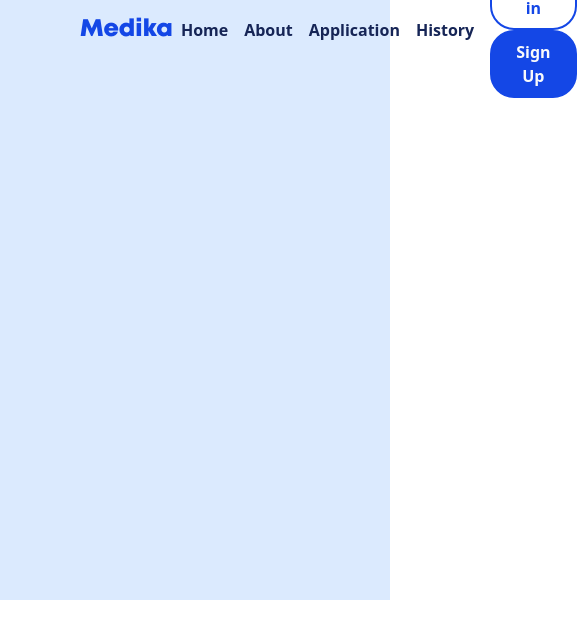
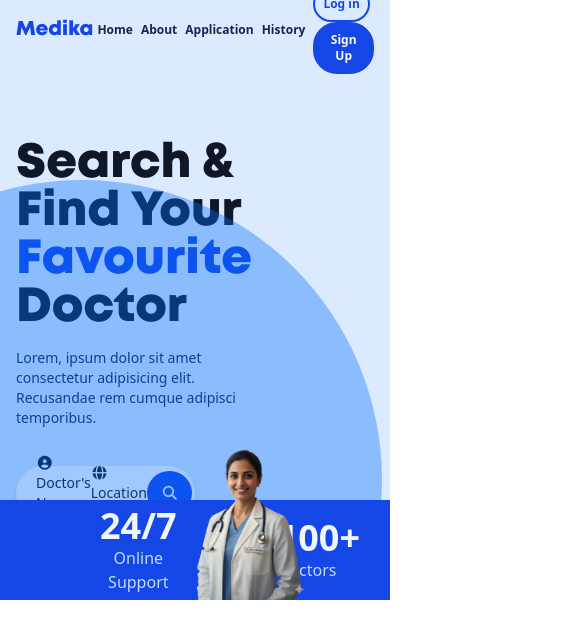
Before and after one commit to zimcodes1/MEDIKA, a React (Vite) app in the folder medika/: page / in a window 390 px wide. Shown: the top 638 px of the page, 585 px wide, since content can reach past the window. Built offline with nearby package versions, Linux system fonts and the light colour scheme.

Commit message:
Hero Section completed though only slightly responsive

```diff
--- a/medika/index.html
+++ b/medika/index.html
@@ -3,6 +3,7 @@
   <head>
     <meta charset="UTF-8" />
     <link rel="icon" type="image/svg+xml" href="/images/germ.png" />
+    <link rel="stylesheet" href="https://cdnjs.cloudflare.com/ajax/libs/font-awesome/7.0.1/css/all.min.css">
     <meta name="viewport" content="width=device-width, initial-scale=1.0" />
     <title>Medika | Your Health First</title>
   </head>
--- a/medika/src/App.css
+++ b/medika/src/App.css
@@ -6,4 +6,5 @@
 
 *{
   box-sizing: border-box;
+  transition: 0.3s;
 }
--- a/medika/src/App.tsx
+++ b/medika/src/App.tsx
@@ -1,12 +1,10 @@
 import './App.css'
-import TopBar from './components/TopBar'
+import Hero from './components/Hero'
 
 function App(){
   return(
     <div className='w-full h-auto'>
-      <div className='w-full h-[600px] bg-blue-100 flex px-20'>
-        <TopBar></TopBar>
-      </div>
+      <Hero></Hero>
     </div>
   )
 }
--- /dev/null
+++ b/medika/src/components/ButBar.tsx
@@ -0,0 +1,24 @@
+
+const ButBar = ()=>{
+    return(
+        <div className="w-full absolute bottom-0 h-[100px] bg-blue-700 flex left-0 py-5 px-20">
+            <div className="w-[60%] h-full flex">
+                <span className="flex h-full flex-col justify-center text-center mx-5">
+                    <h2 className="text-4xl font-bold text-blue-50">24/7</h2>
+                    <p className="text-blue-200">Online Support</p>
+                </span>
+                <span className="flex h-full flex-col justify-center border-x border-blue-300 px-10 mx-10">
+                    <h2 className="text-4xl font-bold text-blue-50">100+</h2>
+                    <p className="text-blue-200">Doctors</p>
+                </span>
+                <span className="flex h-full flex-col justify-center text-center mx-5">
+                    <h2 className="text-4xl font-bold text-blue-50">1M+</h2>
+                    <p className="text-blue-200">Active Patients</p>
+                </span>
+            </div>
+            <div className="w-[40%] h-full"></div>
+        </div>
+    )
+}
+
+export default ButBar
--- /dev/null
+++ b/medika/src/components/Hero.tsx
@@ -0,0 +1,33 @@
+import TopBar from "./TopBar";
+import ButBar from "./ButBar";
+
+const Hero = ()=>{
+    return(
+        <div className='w-full h-[600px] bg-blue-100 flex px-20 max-sm:px-4 relative overflow-hidden flex-wrap'>
+        <TopBar></TopBar>
+        <div className='flex w-[50%] h-full flex-col py-20 flex-wrap'>
+          <h1 className='font-[Mont] text-5xl text-gray-900'>Search & Find Your <b className='text-blue-700'>Favourite</b> Doctor</h1>
+          <p className='text-sm text-blue-950 font-sans mt-4'>Lorem, ipsum dolor sit amet consectetur adipisicing elit. Recusandae rem cumque adipisci temporibus.</p>
+
+          <div className='flex w-full h-[55px] rounded-4xl bg-white shadow-md mt-[10%] justify-between pl-5 pr-2 items-center text-sm text-gray-900'>
+            <span className='cursor-pointer'>
+              <p><i className="fa fa-user-circle"></i> Doctor's Name <i className="fa fa-angle-down"></i></p>
+            </span>
+            <span className='cursor-pointer'>
+              <p><i className="fa fa-globe"></i> Location <i className="fa fa-angle-down"></i></p>
+            </span>
+            <span className='cursor-pointer py-3 px-3.5 bg-blue-700 rounded-full text-blue-50 hover:bg-blue-300'>
+              <i className="fa fa-search"></i>
+            </span>
+          </div>
+        </div>
+        <img className='w-[50%] h-auto absolute right-20 z-10 bottom-0' src="/images/doctor.png" alt="Doctor" />
+        <div className='w-[600px] h-[600px] absolute bg-[#006eff5e] rounded-full right-2 bottom-[-30%]'>
+
+        </div>
+        <ButBar></ButBar>
+        </div>
+    )
+}
+
+export default Hero
--- a/medika/src/components/TopBar.tsx
+++ b/medika/src/components/TopBar.tsx
@@ -3,16 +3,16 @@
 const TopBar = ()=>{
     return(
         <div className='sticky top-0 bg-blue-100 h-[60px] w-full flex justify-between items-center'>
-          <span><h3 className='text-2xl font-bold font-[Mont] text-blue-700'>Medika</h3></span>
+          <span><h3 className='max-sm:text-xl text-2xl font-bold font-[Mont] text-blue-700'>Medika</h3></span>
           <span className='flex'>
-            <a href="#" className='text-blue-950 font-semibold mx-2 hover:border-b-2 hover:border-blue-700 hover:text-blue-700 transition duration-600'>Home</a>
-            <a href="#" className='text-blue-950 font-semibold mx-2 hover:border-b-2 hover:border-blue-700 hover:text-blue-700 transition duration-600'>About</a>
-            <a href="#" className='text-blue-950 font-semibold mx-2 hover:border-b-2 hover:border-blue-700 hover:text-blue-700 transition duration-600'>Application</a>
-            <a href="#" className='text-blue-950 font-semibold mx-2 hover:border-b-2 hover:border-blue-700 hover:text-blue-700 transition duration-600'>History</a>
+            <a href="#" className='max-sm:mx-1 max-sm:text-xs text-blue-950 font-semibold mx-2 hover:border-b-2 hover:border-blue-700 hover:text-blue-700 transition duration-600'>Home</a>
+            <a href="#" className='max-sm:mx-1 max-sm:text-xs text-blue-950 font-semibold mx-2 hover:border-b-2 hover:border-blue-700 hover:text-blue-700 transition duration-600'>About</a>
+            <a href="#" className='max-sm:mx-1 max-sm:text-xs text-blue-950 font-semibold mx-2 hover:border-b-2 hover:border-blue-700 hover:text-blue-700 transition duration-600'>Application</a>
+            <a href="#" className='max-sm:mx-1 max-sm:text-xs text-blue-950 font-semibold mx-2 hover:border-b-2 hover:border-blue-700 hover:text-blue-700 transition duration-600'>History</a>
           </span>
           <span className=''>
-            <button className='transition-all duration-700 mx-2 px-6 py-2 border-2 border-blue-700 rounded-3xl text-blue-700 font-semibold hover:text-gray-50 hover:bg-blue-700'>Log in</button>
-            <button className='transition-all duration-700 mx-2 px-6 py-2 bg-blue-700 rounded-3xl text-gray-50 font-semibold hover:bg-transparent border-2 border-blue-700 hover:text-blue-700'>Sign Up</button>
+            <button className='max-sm:text-xs max-sm:px-2 max-sm:mx-0 max-sm:ml-1 transition-all duration-700 mx-2 px-6 py-2 border-2 border-blue-700 rounded-3xl text-blue-700 font-semibold hover:text-gray-50 hover:bg-blue-700'>Log in</button>
+            <button className='max-sm:text-xs max-sm:px-2 max-sm:mx-0 max-sm:ml-1 transition-all duration-700 mx-2 px-6 py-2 bg-blue-700 rounded-3xl text-gray-50 font-semibold hover:bg-transparent border-2 border-blue-700 hover:text-blue-700'>Sign Up</button>
           </span>
         </div>
     )
```
